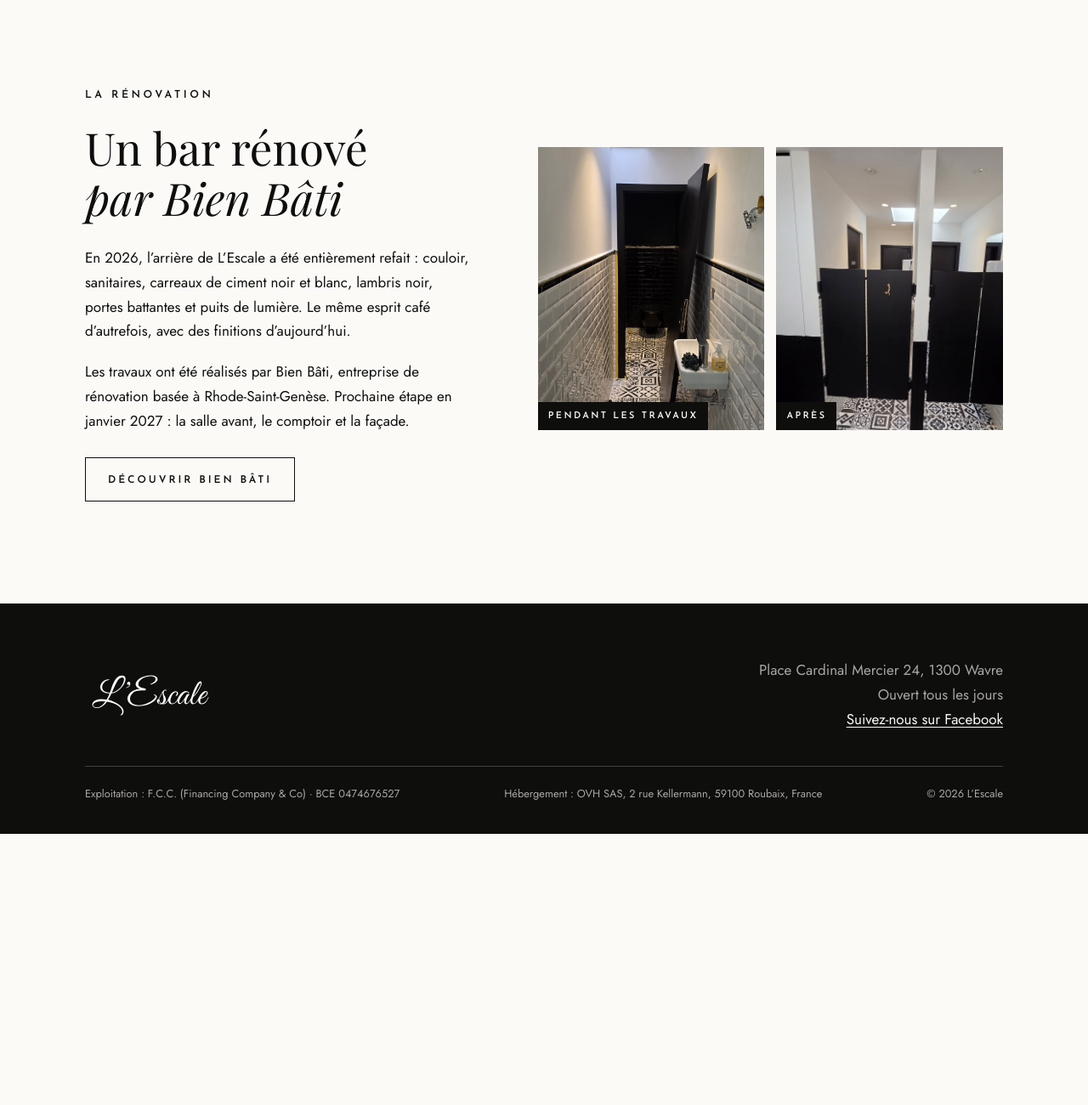
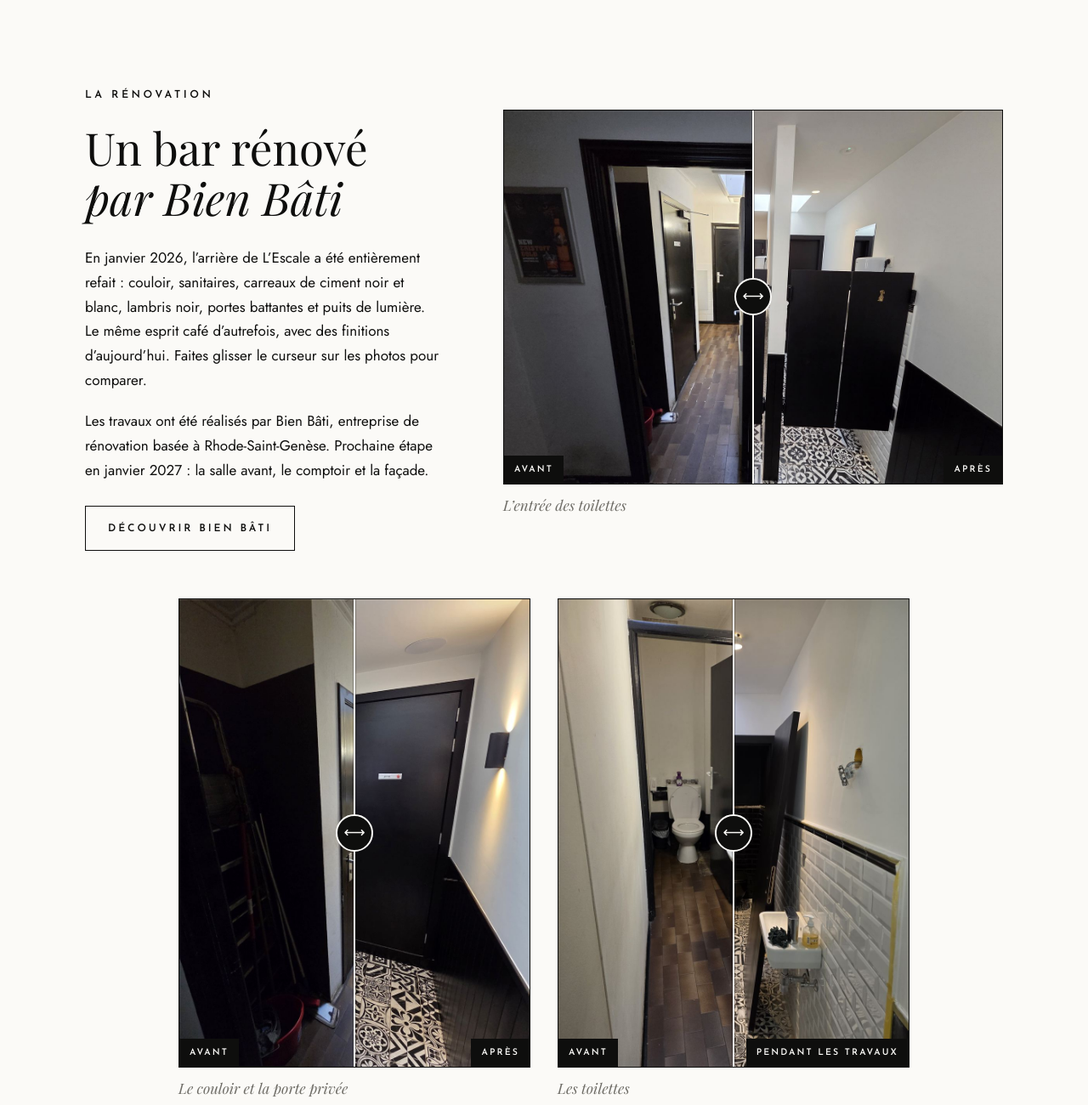
Before and after one commit to bienbati/escale-wavre, a plain HTML site: page index.html in a window 1280 px wide. Shown: the part 5120-6420 px from the top of the page at 85% size. Before the commit the page ends 6101 px from the top, so only its background shows below. Drawn offline with Linux system fonts and the light colour scheme.

Commit message:
Rénovation : comparateurs avant/après avec prises de vue identiques
Co-Authored-By: Claude Opus 5.5 <noreply@anthropic.com>
Claude-Session: https://claude.ai/code/session_01Ctr4PN9dV7zvRKuHTwr2FN

```diff
--- a/css/style.css
+++ b/css/style.css
@@ -251,22 +251,53 @@ section { padding-block: clamp(64px, 10vw, 120px); }
 /* ---------- Rénovation ---------- */
 .renovation__grille {
   display: grid;
-  grid-template-columns: minmax(0, 5fr) minmax(0, 6fr);
-  gap: clamp(32px, 6vw, 80px);
+  grid-template-columns: minmax(0, 5fr) minmax(0, 7fr);
+  gap: clamp(32px, 6vw, 72px);
   align-items: center;
 }
 .renovation__texte p:not(.label) { max-width: var(--texte); margin: 0 0 1.1em; }
 .renovation__texte .boutons { margin-top: 28px; }
-.renovation__photos { display: grid; grid-template-columns: 1fr 1fr; gap: 14px; }
-.photo--reno { aspect-ratio: 4 / 5; }
-.photo .etiquette {
-  display: block; position: absolute; left: 0; bottom: 0; right: auto; inset-inline-end: auto;
-  padding: 8px 12px 7px;
+.renovation__paires {
+  display: grid; grid-template-columns: 1fr 1fr; gap: clamp(16px, 3vw, 32px);
+  margin-top: clamp(32px, 5vw, 56px);
+  max-width: 900px;
+}
+.comparo { margin: 0; min-width: 0; }
+.comparo figcaption { margin-top: 10px; font-family: var(--f-titre); font-style: italic; color: var(--gris); }
+.comparo__cadre {
+  position: relative; overflow: hidden; aspect-ratio: 3 / 4; max-width: 100%;
+  background: #ecebe6; border: 1px solid var(--noir);
+  touch-action: pan-y;
+}
+.comparo--paysage .comparo__cadre { aspect-ratio: 4 / 3; }
+.comparo__cadre img { position: absolute; inset: 0; width: 100%; height: 100%; object-fit: cover; }
+.comparo__avant { clip-path: inset(0 calc(100% - var(--pos)) 0 0); }
+.comparo__cadre::after {
+  content: ""; position: absolute; top: 0; bottom: 0; left: var(--pos); width: 2px; margin-left: -1px;
+  background: var(--blanc); box-shadow: 0 0 0 1px rgba(0,0,0,.25); pointer-events: none;
+}
+.comparo__cadre::before {
+  content: "⟷"; position: absolute; z-index: 2; top: 50%; left: var(--pos);
+  width: 44px; height: 44px; margin: -22px 0 0 -22px; border-radius: 50%;
+  display: grid; place-items: center;
+  background: var(--noir); color: var(--blanc); border: 2px solid var(--blanc);
+  font-size: 1.1rem; pointer-events: none;
+}
+.comparo__curseur {
+  position: absolute; inset: 0; z-index: 3; width: 100%; height: 100%; margin: 0;
+  opacity: 0; cursor: ew-resize; -webkit-appearance: none; appearance: none;
+}
+.comparo__curseur:focus-visible { opacity: .01; }
+.comparo__cadre:has(.comparo__curseur:focus-visible) { outline: 2px solid var(--noir); outline-offset: 3px; }
+.etiquette {
+  position: absolute; z-index: 2; bottom: 0; padding: 8px 12px 7px; pointer-events: none;
   background: var(--noir); color: var(--blanc);
-  font-family: var(--f-label); font-size: .68rem; font-weight: 600; letter-spacing: .22em; text-transform: uppercase;
+  font-family: var(--f-label); font-size: .66rem; font-weight: 600; letter-spacing: .2em; text-transform: uppercase;
 }
-.photo:has(img) .etiquette { display: block; }
+.etiquette--g { left: 0; }
+.etiquette--d { right: 0; }
 @media (max-width: 760px) { .renovation__grille { grid-template-columns: 1fr; } }
+@media (max-width: 480px) { .renovation__paires { grid-template-columns: 1fr; } }
 
 /* ---------- Plan Google Maps ---------- */
 .plan {
--- a/index.html
+++ b/index.html
@@ -15,7 +15,7 @@
 <meta property="og:locale" content="fr_BE">
 <meta name="theme-color" content="#0e0e0d">
 <link rel="preload" href="fonts/playfair-display-latin-400-normal.woff2" as="font" type="font/woff2" crossorigin>
-<link rel="stylesheet" href="css/style.css?v=3">
+<link rel="stylesheet" href="css/style.css?v=4">
 <script type="application/ld+json">
 {
   "@context": "https://schema.org",
@@ -191,18 +191,50 @@
     <div class="renovation__texte">
       <p class="label">La rénovation</p>
       <h2>Un bar rénové <em>par Bien Bâti</em></h2>
-      <p>En 2026, l’arrière de L’Escale a été entièrement refait : couloir, sanitaires, carreaux de ciment noir et blanc, lambris noir, portes battantes et puits de lumière. Le même esprit café d’autrefois, avec des finitions d’aujourd’hui.</p>
+      <p>En janvier 2026, l’arrière de L’Escale a été entièrement refait : couloir, sanitaires, carreaux de ciment noir et blanc, lambris noir, portes battantes et puits de lumière. Le même esprit café d’autrefois, avec des finitions d’aujourd’hui. Faites glisser le curseur sur les photos pour comparer.</p>
       <p>Les travaux ont été réalisés par Bien Bâti, entreprise de rénovation basée à Rhode-Saint-Genèse. Prochaine étape en janvier 2027 : la salle avant, le comptoir et la façade.</p>
       <div class="boutons">
         <a class="bouton bouton--ligne" href="https://www.bienbati.be/" target="_blank" rel="noopener">Découvrir Bien Bâti</a>
       </div>
     </div>
-    <div class="renovation__photos">
-      <figure class="photo photo--reno"><img src="img/photos/renovation-pendant.jpg" alt="L’arrière du bar pendant les travaux : carrelage posé, murs en cours de finition" width="1100" height="1100" loading="lazy"><figcaption class="etiquette">Pendant les travaux</figcaption></figure>
-      <figure class="photo photo--reno"><img src="img/photos/renovation-apres.jpg" alt="L’arrière du bar après les travaux : portes noires et carreaux de ciment" width="1100" height="1468" loading="lazy"><figcaption class="etiquette">Après</figcaption></figure>
-    </div>
+    <figure class="comparo comparo--paysage">
+      <div class="comparo__cadre" style="--pos: 50%">
+        <img class="comparo__apres" src="img/photos/apres-entree.jpg" alt="Après : l’entrée des toilettes avec portes battantes noires et carreaux de ciment" width="1400" height="1050" loading="lazy">
+        <img class="comparo__avant" src="img/photos/avant-entree.jpg" alt="Avant : l’entrée des toilettes, deux portes à encadrement et vieux carrelage brun" width="1400" height="1050" loading="lazy">
+        <span class="etiquette etiquette--g">Avant</span><span class="etiquette etiquette--d">Après</span>
+        <input class="comparo__curseur" type="range" min="0" max="100" value="50" id="comparo-entree" aria-label="Comparer avant et après : entrée des toilettes">
+      </div>
+      <figcaption>L’entrée des toilettes</figcaption>
+    </figure>
+  </div>
+  <div class="wrap renovation__paires">
+    <figure class="comparo">
+      <div class="comparo__cadre" style="--pos: 50%">
+        <img class="comparo__apres" src="img/photos/apres-porte.jpg" alt="Après : la porte privée, lambris noir et carreaux de ciment" width="900" height="1205" loading="lazy">
+        <img class="comparo__avant" src="img/photos/avant-porte.jpg" alt="Avant : le couloir vers la porte privée, carrelage brun" width="900" height="1200" loading="lazy">
+        <span class="etiquette etiquette--g">Avant</span><span class="etiquette etiquette--d">Après</span>
+        <input class="comparo__curseur" type="range" min="0" max="100" value="50" id="comparo-porte" aria-label="Comparer avant et après : couloir et porte privée">
+      </div>
+      <figcaption>Le couloir et la porte privée</figcaption>
+    </figure>
+    <figure class="comparo">
+      <div class="comparo__cadre" style="--pos: 50%">
+        <img class="comparo__apres" src="img/photos/pendant-wc.jpg" alt="Pendant les travaux : carrelage métro blanc et carreaux de ciment posés" width="900" height="1200" loading="lazy">
+        <img class="comparo__avant" src="img/photos/avant-wc.jpg" alt="Avant : le couloir des toilettes, vieux carrelage et sèche-mains" width="900" height="1200" loading="lazy">
+        <span class="etiquette etiquette--g">Avant</span><span class="etiquette etiquette--d">Pendant les travaux</span>
+        <input class="comparo__curseur" type="range" min="0" max="100" value="50" id="comparo-wc" aria-label="Comparer avant et pendant les travaux : toilettes">
+      </div>
+      <figcaption>Les toilettes</figcaption>
+    </figure>
   </div>
 </section>
+
+<script>
+  document.querySelectorAll('.comparo__curseur').forEach(function (c) {
+    function maj() { c.parentNode.style.setProperty('--pos', c.value + '%'); }
+    c.addEventListener('input', maj); maj();
+  });
+</script>
 
 <footer class="pied">
   <div class="wrap">
```
Also changed, not shown: img/photos/apres-entree.jpg (added), img/photos/apres-porte.jpg (added), img/photos/avant-entree.jpg (added), img/photos/avant-porte.jpg (added), img/photos/avant-wc.jpg (added), img/photos/pendant-wc.jpg (added), img/photos/renovation-apres.jpg (deleted), img/photos/renovation-pendant.jpg (deleted).
